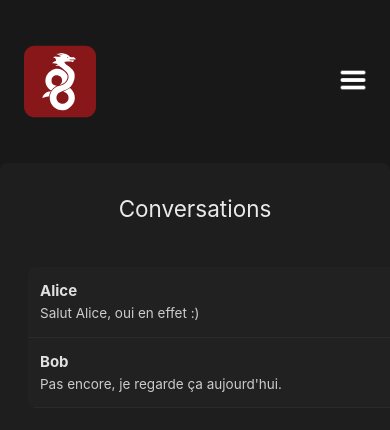
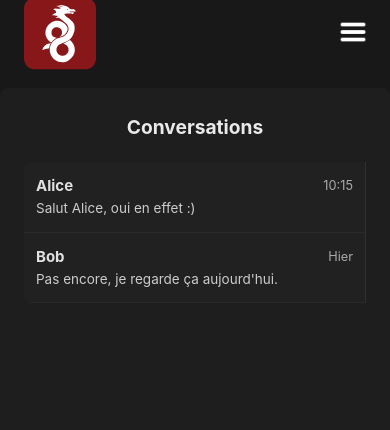
Before and after one commit to loouis-t/WireChat, a Vue app in the folder front/: page / in a window 390 px wide. Shown: the top 430 px of the page. Built offline with nearby package versions, Linux system fonts and the light colour scheme.

Commit message:
[FIX] Affichage heure convs. + swap pour ouvrir conv.

```diff
--- a/front/src/components/ChatList.vue
+++ b/front/src/components/ChatList.vue
@@ -5,6 +5,7 @@
       :key="conv.id"
       class="conversation-item"
       :class="{ active: conv.id === selectedConversationId }"
+      :data-conversation-id="conv.id"
       @click="$emit('selectConversation', conv.id)"
     >
       <div class="conversation-line">
@@ -25,18 +26,19 @@ const props = defineProps({
 
 <style scoped>
 .chat-list {
-  width: 500px;
   background-color: #212121;
-  overflow-y: auto;
+  border-bottom-left-radius: 8px;
   border-right: 1px solid #2f2f2f;
   border-top-left-radius: 8px;
-  border-bottom-left-radius: 8px;
+  max-width: 500px;
+  overflow-y: auto;
+  width: 100%;
 }
 
 .conversation-item {
+  border-bottom: 1px solid #2a2a2a;
+  cursor: pointer;
   padding: 12px;
-  cursor: pointer;
-  border-bottom: 1px solid #2a2a2a;
 }
 
 .conversation-item.active {
@@ -48,26 +50,34 @@ const props = defineProps({
 }
 
 .conversation-line {
+  align-items: center;
   display: flex;
   justify-content: space-between;
-  align-items: center;
+  min-width: 0;
 }
 
 .conversation-name {
+  color: #e0e0e0;
+  flex: 1;
   font-weight: bold;
-  color: #e0e0e0;
+  overflow: hidden;
+  text-overflow: ellipsis;
+  white-space: nowrap;
+}
+
+.last-time {
+  color: #aaaaaa;
+  flex-shrink: 0;
+  font-size: 0.85em;
+  margin-left: 10px;
+  white-space: nowrap;
 }
 
 .last-message {
+  color: #cccccc;
   font-size: 0.9em;
-  color: #cccccc;
-  white-space: nowrap;
   overflow: hidden;
   text-overflow: ellipsis;
-}
-
-.last-time {
-  font-size: 0.85em;
-  color: #aaaaaa;
+  white-space: nowrap;
 }
 </style>
--- a/front/src/views/ChatView.vue
+++ b/front/src/views/ChatView.vue
@@ -73,21 +73,48 @@ const activeConversation = computed(() =>
 const showNewConversation = ref(false)
 const isMobile = ref(window.innerWidth <= 768)
 const inConversationView = ref(false)
+
 let touchStartX = 0
 let touchEndX = 0
+let touchedConversationId = null
+
+function findConversationIdElement(el) {
+  while (el && el !== document.body) {
+    if (el.dataset?.conversationId) {
+      return parseInt(el.dataset.conversationId, 10)
+    }
+    el = el.parentElement
+  }
+  return null
+}
+
+function handleTouchStart(e) {
+  touchStartX = e.changedTouches[0].screenX
+  const touchY = e.changedTouches[0].clientY
+  const touchX = e.changedTouches[0].clientX
+  const element = document.elementFromPoint(touchX, touchY)
+  touchedConversationId = findConversationIdElement(element)
+}
+
+function handleTouchEnd(e) {
+  touchEndX = e.changedTouches[0].screenX
+  const deltaX = touchEndX - touchStartX
+  if (Math.abs(deltaX) > 50 && isMobile.value) {
+    if (deltaX < 0 && !inConversationView.value) {
+      if (touchedConversationId != null) {
+        selectedConversationId.value = touchedConversationId
+      }
+      inConversationView.value = true
+    } else if (deltaX > 0 && inConversationView.value) {
+      inConversationView.value = false
+    }
+  }
+}
 
 function handleResize() {
   isMobile.value = window.innerWidth <= 768
   if (!isMobile.value) inConversationView.value = false
 }
-
-onMounted(() => {
-  window.addEventListener('resize', handleResize)
-})
-
-onBeforeUnmount(() => {
-  window.removeEventListener('resize', handleResize)
-})
 
 function handleSelectConversation(id) {
   selectedConversationId.value = id
@@ -126,50 +153,43 @@ function createConversation(contactInfo) {
   conversations.push(newConv)
   selectedConversationId.value = newConv.id
   showNewConversation.value = false
-  inConversationView.value = true
+  if (isMobile.value) {
+    inConversationView.value = true
+  }
 }
 
 function closeNewConversation() {
   showNewConversation.value = false
 }
 
-function handleTouchStart(e) {
-  touchStartX = e.changedTouches[0].screenX
-}
+onMounted(() => {
+  window.addEventListener('resize', handleResize)
+})
 
-function handleTouchEnd(e) {
-  touchEndX = e.changedTouches[0].screenX
-  handleSwipeGesture()
-}
-
-function handleSwipeGesture() {
-  if (!isMobile.value) return
-  const diff = touchStartX - touchEndX
-  if (Math.abs(diff) > 50) {
-    if (diff > 0 && !inConversationView.value && selectedConversationId.value !== null) {
-      inConversationView.value = true
-    } else if (diff < 0 && inConversationView.value) {
-      inConversationView.value = false
-    }
-  }
-}
+onBeforeUnmount(() => {
+  window.removeEventListener('resize', handleResize)
+})
 </script>
 
 <style scoped>
 .app-container {
   background-color: #1e1e1e;
   border-radius: 8px;
+  box-sizing: border-box;
   color: #eaeaea;
   display: flex;
-  height: 75vh;
+  flex-grow: 1;
+  margin: 20px auto 0 auto;
+  max-width: 1200px;
   overflow: hidden;
-  padding: 20px;
-  width: 70vw;
+  padding: 16px;
+  width: 100%;
 }
 
 .app-container.mobile {
   flex-direction: column;
-  width: 100vw;
+  height: auto;
+  width: 100%;
 }
 
 .back-button {
@@ -200,7 +220,9 @@ function handleSwipeGesture() {
 }
 
 .titrePage {
-  margin-bottom: 40px;
+  font-size: 1.2rem;
+  font-weight: bold;
+  margin-bottom: 20px;
   text-align: center;
 }
 </style>
```
